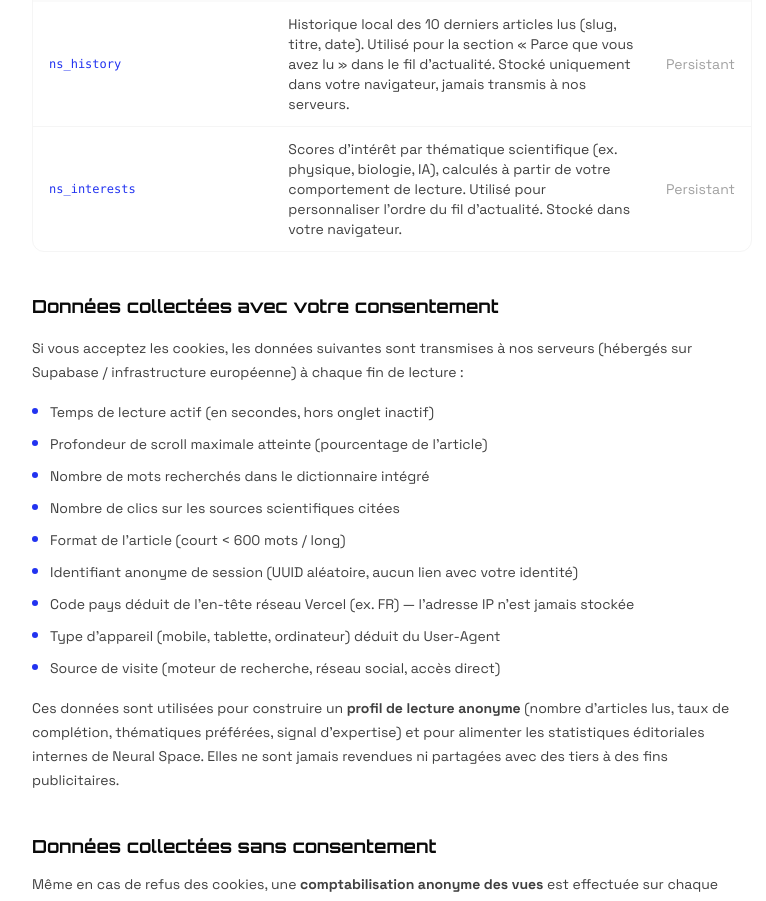
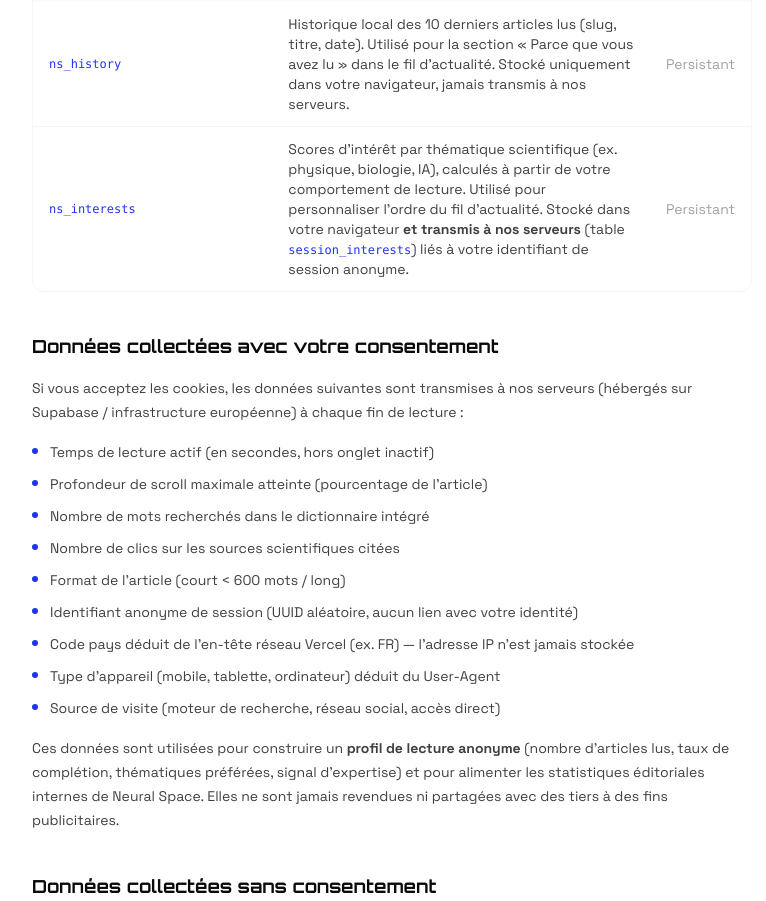
Before and after one commit to IAMOdon/NeuralSpace, a Next.js app: page /legal/cookies in a window 1280 px wide. Shown: the part 1000-1901 px from the top of the page, without its empty margins (248-1014 px from the left). Built offline with nearby package versions, Linux system fonts and the light colour scheme; no server answers.

Commit message:
fix: add categorySlug to useEffect deps, disclose session_interests server storage in legal page

```diff
--- a/app/(public)/legal/cookies/page.tsx
+++ b/app/(public)/legal/cookies/page.tsx
@@ -116,7 +116,10 @@ export default function CookiesPage() {
                   <td className="px-4 py-3">
                     Scores d&apos;intérêt par thématique scientifique (ex. physique, biologie, IA),
                     calculés à partir de votre comportement de lecture. Utilisé pour personnaliser
-                    l&apos;ordre du fil d&apos;actualité. Stocké dans votre navigateur.
+                    l&apos;ordre du fil d&apos;actualité. Stocké dans votre navigateur{" "}
+                    <strong>et transmis à nos serveurs</strong> (table{" "}
+                    <span className="font-mono text-xs text-ns-blue">session_interests</span>)
+                    liés à votre identifiant de session anonyme.
                   </td>
                   <td className="px-4 py-3 text-neutral-400">Persistant</td>
                 </tr>
--- a/components/article/ArticleTracker.tsx
+++ b/components/article/ArticleTracker.tsx
@@ -105,7 +105,7 @@ export function ArticleTracker({ articleId, slug, title, categoryId, categorySlu
       clearTimeout(timer);
       sendWatch();
     };
-  }, [articleId, slug, title, categoryId, tagIds, wordCount]);
+  }, [articleId, slug, title, categoryId, categorySlug, tagIds, wordCount]);
 
   return null;
 }
```
